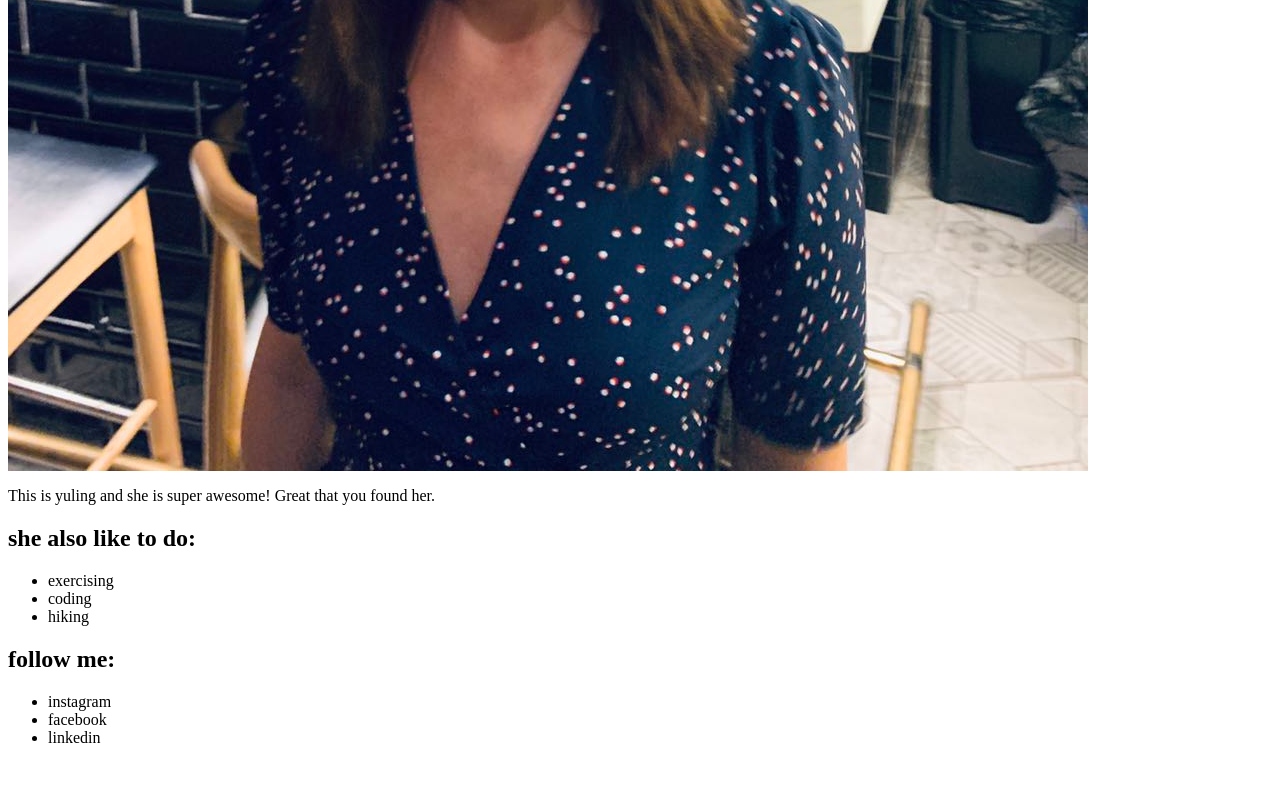
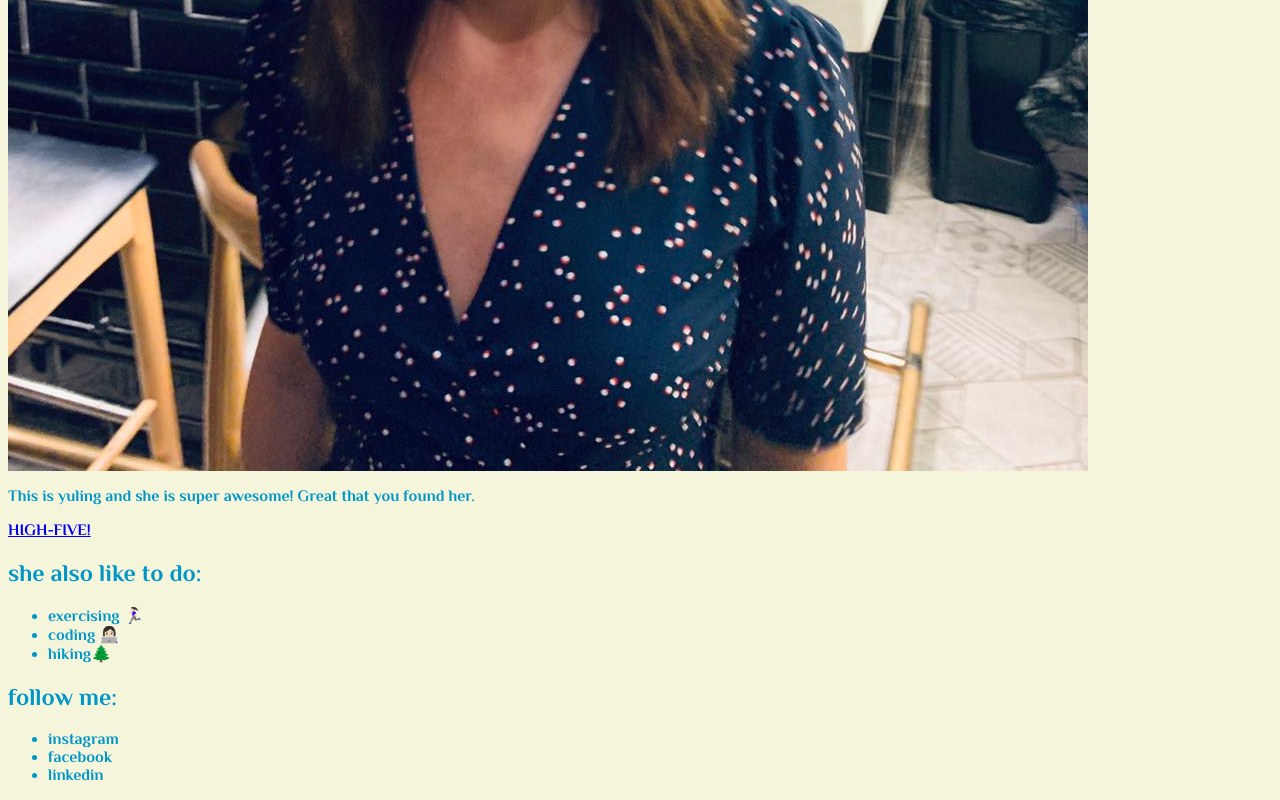
Before and after one commit to yulingsun027/CSS, a plain HTML site: page 01-Profile-content/profile/index.html in a window 1280 px wide. Shown: the part 1036-1836 px from the top of the page. Before the commit the page ends 1799 px from the top, so only its background shows below. Drawn offline with Linux system fonts and the light colour scheme.

Commit message:
add fonts and background color

```diff
--- a/01-Profile-content/profile/index.html
+++ b/01-Profile-content/profile/index.html
@@ -1,4 +1,5 @@
 <html lang="en">
+
 <head>
     <meta charset="UTF-8">
     <meta name="viewport" content="width=device-width, initial-scale=1.0">
@@ -6,16 +7,23 @@
     <link href="https://fonts.googleapis.com/css2?family=Philosopher:wght@700&display=swap" rel="stylesheet">
     <link rel="stylesheet" href="styles.css">
 </head>
+
 <body>
+    <div>
         <h1>Hi there! This is Yuling Sun 😊</h1>
-    <img src="images/profile.jpeg">
+        <img class="profile-round" src="images/profile.jpeg">
         <p>This is yuling and she is super awesome! Great that you found her.</p>
+        <a href="#">HIGH-FIVE!</a>
+    </div>
+    <div>
         <h2>she also like to do:</h2>
         <ul>
-        <li>exercising</li>
-        <li>coding</li>
-        <li>hiking</li>
+            <li>exercising 🏃🏻‍♀️</li>
+            <li>coding 👩🏻‍💻</li>
+            <li>hiking🌲</li>
         </ul>
+    </div>
+    <div>
         <h2>follow me:</h2>
         <ul>
             <li>instagram</li>
@@ -23,5 +31,8 @@
             <li>linkedin</li>
         </ul>
 
+    </div>
+
 </body>
+
 </html>
--- a/01-Profile-content/profile/styles.css
+++ b/01-Profile-content/profile/styles.css
@@ -0,0 +1,15 @@
+body {
+    background-color: beige;
+    font-family: 'Philosopher', sans-serif;
+    color:#0096c7;
+    line-height: normal;
+}
+
+h1 {
+    color: #023e8a;
+    font-weight: 600;
+}
+
+a:hover{
+    background-color: palevioletred;
+}
```
Lines whose indentation alone changed are shown as unchanged.
